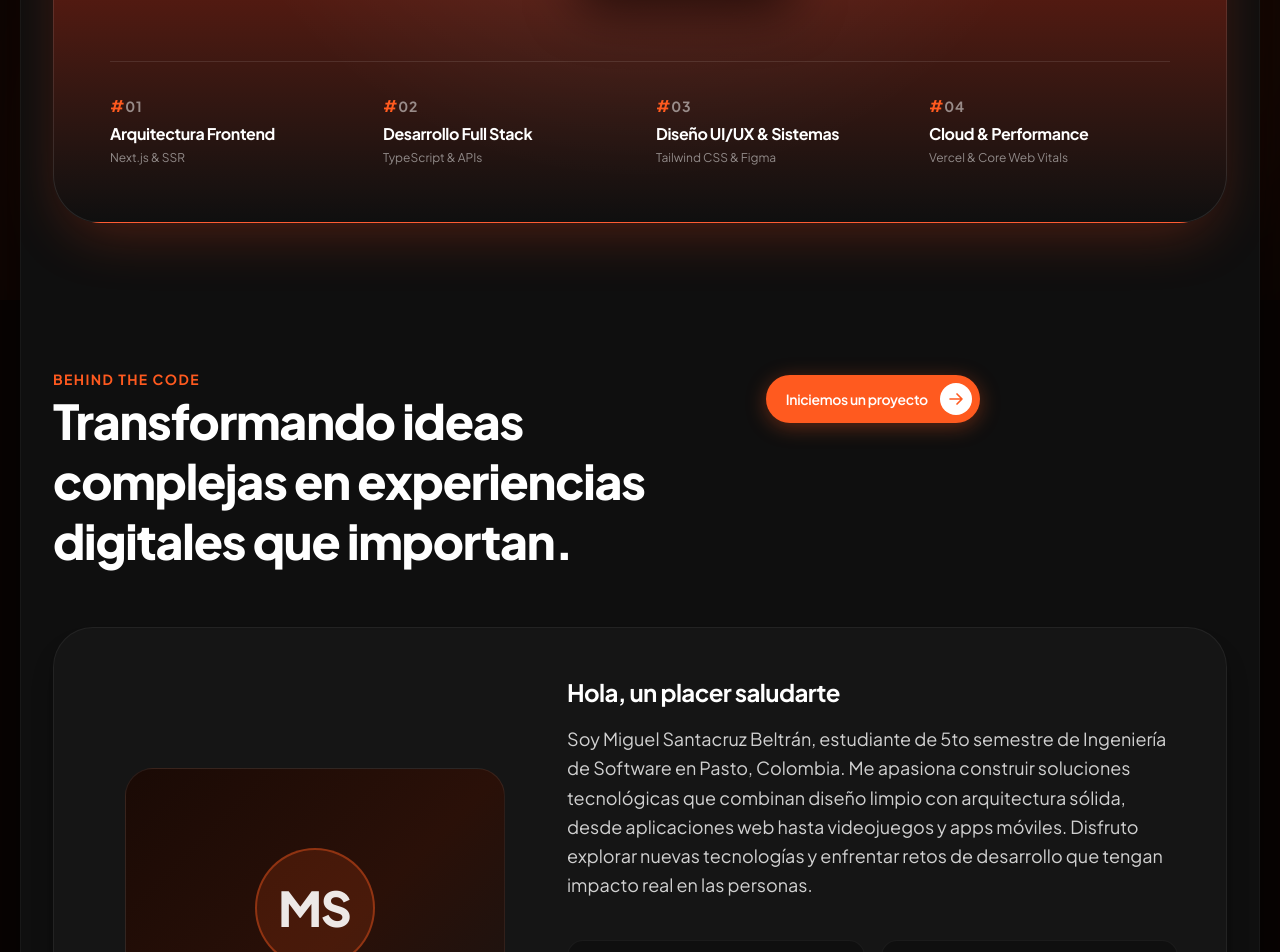
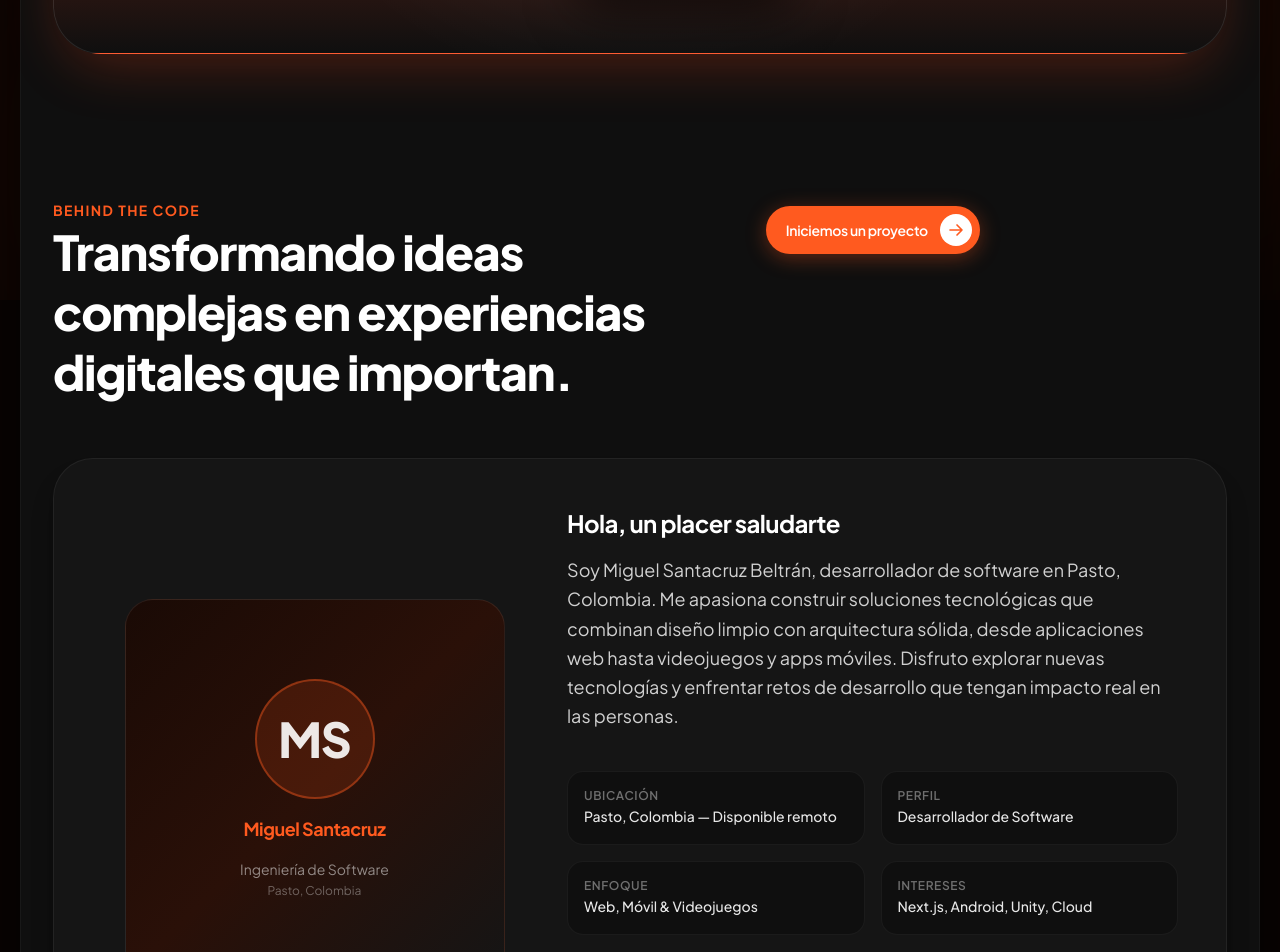
Before and after one commit to MiguelSantacruz1/Portafolio, a Next.js app: page / in a window 1280 px wide. Shown: the part 500-1452 px from the top of the page. Built offline with nearby package versions, Linux system fonts and the light colour scheme.

Commit message:
refactor: quitar referencias a la universidad y textos de relleno de las secciones

```diff
--- a/app/layout.tsx
+++ b/app/layout.tsx
@@ -12,7 +12,7 @@ const plusJakartaSans = Plus_Jakarta_Sans({
 export const metadata: Metadata = {
   title: "Miguel Santacruz | Desarrollador de Software",
   description:
-    "Portafolio de Miguel Santacruz Beltrán. Estudiante de Ingeniería de Software apasionado por el desarrollo web, aplicaciones móviles y videojuegos.",
+    "Portafolio de Miguel Santacruz Beltrán. Desarrollador de software apasionado por el desarrollo web, aplicaciones móviles y videojuegos.",
   keywords: [
     "Miguel Santacruz",
     "Desarrollador de Software",
--- a/components/About.tsx
+++ b/components/About.tsx
@@ -4,9 +4,9 @@ import PillButton from "./PillButton";
 export default function About() {
   const quickFacts = [
     { label: "Ubicación", value: "Pasto, Colombia — Disponible remoto" },
-    { label: "Educación", value: "5to semestre de Ingeniería de Software" },
+    { label: "Perfil", value: "Desarrollador de Software" },
     { label: "Enfoque", value: "Web, Móvil & Videojuegos" },
-    { label: "Intereses", value: "Next.js, Android, Unity, Cloud, IA" },
+    { label: "Intereses", value: "Next.js, Android, Unity, Cloud" },
   ];
 
   const skillBadges = [
@@ -90,8 +90,8 @@ export default function About() {
                 Hola, un placer saludarte
               </h3>
               <p className="text-white/80 text-base sm:text-lg leading-relaxed">
-                Soy Miguel Santacruz Beltrán, estudiante de 5to semestre de Ingeniería
-                de Software en Pasto, Colombia. Me apasiona construir soluciones
+                Soy Miguel Santacruz Beltrán, desarrollador de software en Pasto,
+                Colombia. Me apasiona construir soluciones
                 tecnológicas que combinan diseño limpio con arquitectura sólida, desde
                 aplicaciones web hasta videojuegos y apps móviles. Disfruto explorar
                 nuevas tecnologías y enfrentar retos de desarrollo que tengan impacto
--- a/components/Contact.tsx
+++ b/components/Contact.tsx
@@ -72,7 +72,7 @@ export default function Contact() {
               Construyamos algo juntos.
             </h3>
             <p className="text-white/65 text-sm sm:text-base leading-relaxed">
-              Disponible para proyectos freelance, colaboraciones académicas o
+              Disponible para proyectos freelance, colaboraciones o
               cualquier idea que quieras llevar a cabo. ¡Escríbeme!
             </p>
 
--- a/components/Experience.tsx
+++ b/components/Experience.tsx
@@ -8,16 +8,12 @@ export default function Experience() {
       <div className="flex flex-col sm:flex-row sm:items-end justify-between mb-14 gap-4">
         <div>
           <span className="text-xs sm:text-sm font-bold tracking-widest uppercase text-[#FF5A1F] block mb-2">
-            Trayectoria Profesional & Formación
+            Trayectoria Profesional
           </span>
           <h2 className="text-3xl sm:text-5xl font-extrabold text-white tracking-tight">
             Experiencia
           </h2>
         </div>
-        <p className="text-white/55 text-sm sm:text-base max-w-md">
-          Evolución continua a través de proyectos reales de impacto, formación
-          universitaria en ingeniería y especializaciones técnicas avanzadas.
-        </p>
       </div>
 
       {/* Timeline Container */}
--- a/components/Footer.tsx
+++ b/components/Footer.tsx
@@ -1,6 +1,7 @@
 import React from "react";
 import Link from "next/link";
 import BackToTop from "./BackToTop";
+import Logo from "./Logo";
 import CurrentYear from "./CurrentYear";
 
 export default function Footer() {
@@ -22,13 +23,14 @@ export default function Footer() {
           <div>
             <Link
               href="#inicio"
-              className="text-2xl font-extrabold tracking-tight text-white flex items-center gap-1 group"
+              className="text-2xl font-extrabold tracking-tight text-white flex items-center gap-2 group"
             >
+              <Logo className="w-9 h-9" />
               <span>Miguel</span>
               <span className="text-[#FF5A1F] transition-transform duration-300 group-hover:scale-125">.</span>
             </Link>
             <p className="text-white/50 text-xs sm:text-sm mt-1 max-w-sm">
-              Estudiante de Ingeniería de Software apasionado por construir
+              Desarrollador de software apasionado por construir
               soluciones web, móviles y de videojuegos con impacto real.
             </p>
           </div>
@@ -47,12 +49,6 @@ export default function Footer() {
         {/* Bottom */}
         <div className="flex flex-col sm:flex-row items-center justify-between gap-4 pt-6 border-t border-white/[0.06] text-xs text-white/40">
           <p>© <CurrentYear /> Miguel Santacruz Beltrán. Todos los derechos reservados.</p>
-          <p className="flex items-center gap-2">
-            <span>Hecho con</span>
-            <span className="text-white/80 font-medium">Next.js</span>
-            <span>+</span>
-            <span className="text-white/80 font-medium">Tailwind CSS</span>
-          </p>
         </div>
       </div>
     </footer>
--- a/components/Hero.tsx
+++ b/components/Hero.tsx
@@ -2,13 +2,6 @@ import React from "react";
 import PillButton from "./PillButton";
 
 export default function Hero() {
-  const specialties = [
-    { number: "01", title: "Arquitectura Frontend", subtitle: "Next.js & SSR" },
-    { number: "02", title: "Desarrollo Full Stack", subtitle: "TypeScript & APIs" },
-    { number: "03", title: "Diseño UI/UX & Sistemas", subtitle: "Tailwind CSS & Figma" },
-    { number: "04", title: "Cloud & Performance", subtitle: "Vercel & Core Web Vitals" },
-  ];
-
   return (
     <section id="inicio" className="w-full pt-4 pb-12 px-4 sm:px-6 lg:px-8">
       {/* Hero Outer Card */}
@@ -91,22 +84,6 @@ export default function Hero() {
               </div>
             </div>
           </div>
-
-          {/* Specialties Row */}
-          <div className="mt-14 sm:mt-16 pt-8 border-t border-white/10 grid grid-cols-2 md:grid-cols-4 gap-6 sm:gap-8">
-            {specialties.map((item) => (
-              <div key={item.number} className="flex flex-col space-y-1">
-                <div className="flex items-baseline text-sm font-bold tracking-wider">
-                  <span className="text-[#FF5A1F] text-base">#</span>
-                  <span className="text-white/50">{item.number}</span>
-                </div>
-                <h3 className="text-white font-bold text-sm sm:text-base tracking-tight">
-                  {item.title}
-                </h3>
-                <p className="text-white/50 text-xs">{item.subtitle}</p>
-              </div>
-            ))}
-          </div>
         </div>
       </div>
     </section>
--- a/components/Projects.tsx
+++ b/components/Projects.tsx
@@ -15,10 +15,6 @@ export default function Projects() {
             Mis Proyectos
           </h2>
         </div>
-        <p className="text-white/55 text-sm sm:text-base max-w-md">
-          Proyectos reales que abarcan desde plataformas web hasta apps móviles
-          y videojuegos — cada uno con un problema concreto que resolver.
-        </p>
       </div>
 
       {/* Grid */}
--- a/components/Skills.tsx
+++ b/components/Skills.tsx
@@ -14,10 +14,6 @@ export default function Skills() {
             Habilidades
           </h2>
         </div>
-        <p className="text-white/55 text-sm sm:text-base max-w-md">
-          Herramientas y tecnologías con las que construyo mis proyectos
-          día a día.
-        </p>
       </div>
 
       {/* Tech Logos Ribbon */}
--- a/data/experience.ts
+++ b/data/experience.ts
@@ -12,18 +12,6 @@ export interface ExperienceItem {
 
 export const experiences: ExperienceItem[] = [
   {
-    id: "exp-1",
-    type: "academica",
-    startDate: "2023",
-    endDate: "Presente",
-    institution: "Ingeniería de Software — Pasto, Colombia",
-    role: "5to semestre de Ingeniería de Software",
-    description:
-      "Formación en fundamentos de ingeniería del software, estructuras de datos, bases de datos relacionales y no relacionales, desarrollo web, programación orientada a objetos y metodologías ágiles. Participación activa en proyectos académicos como SkillVibes, TRACE y Eternal Sleep.",
-    badge: "🎓 Académica",
-    tags: ["Ingeniería de Software", "POO", "Bases de Datos", "Metodologías Ágiles"],
-  },
-  {
     id: "exp-2",
     type: "academica",
     startDate: "2022",
@@ -32,7 +20,7 @@ export const experiences: ExperienceItem[] = [
     role: "Especialización en Desarrollo Web y Móvil",
     description:
       "Aprendizaje autodidacta en desarrollo frontend con React y Next.js, backend con Node.js y Express, diseño de interfaces con Tailwind CSS, y desarrollo móvil con Kotlin y Jetpack Compose. Exploración de desarrollo de videojuegos con Unity 6 y C#.",
-    badge: "🎓 Académica",
+    badge: "🚀 Autoformación",
     tags: ["React", "Next.js", "Node.js", "Kotlin", "Unity"],
   },
 ];
```
